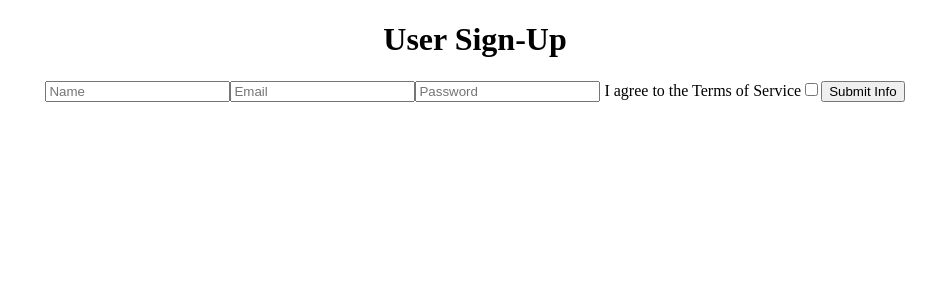
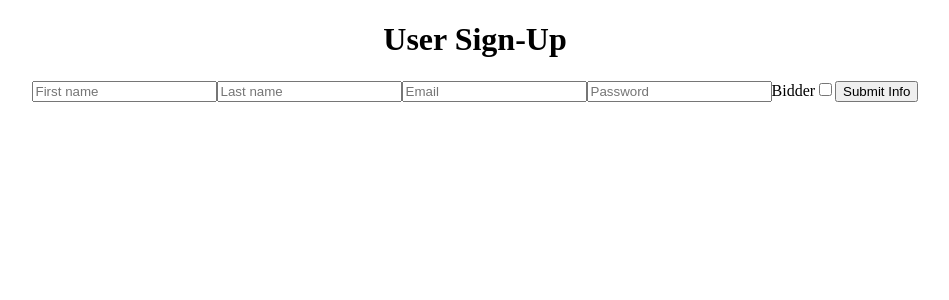
Before and after one commit to allenben746/Frontend-1, a React (Create React App) app in the folder frontend/: page /sign-up in a window 1280 px wide. Shown: the top 300 px of the page, without its empty margins (165-1114 px from the left). Built offline with nearby package versions, Linux system fonts and the light colour scheme.

Commit message:
Reached server response

```diff
--- a/frontend/src/components/SignUp.js
+++ b/frontend/src/components/SignUp.js
@@ -1,7 +1,6 @@
-import React, { useState, useEffect } from 'react';
-import { Link } from "react-router-dom";
+import React from 'react';
 import { withFormik, Form, Field } from "formik";
-// import axios from 'axios';
+import axios from 'axios';
 import * as Yup from "yup";
 
 // send back -> first_name, last_name, email, username
@@ -11,14 +10,12 @@ const SignUpForm = ({ errors, touched, values, status }) => {
         <div className="userForm">
             <h1>User Sign-Up</h1>
             <Form>
-                <Field type="text" name="name" placeholder="Name" />
-                {touched.name && errors.name && (
-                    <p className='errorMessage'>{errors.name}</p>
-                )}
+                <Field type="text" name="first_name" placeholder="First name" />
+                <Field type="text" name="last_name" placeholder="Last name" />
                 <Field type="text" name="email" placeholder="Email" />
                 <Field type="password" name="password" placeholder="Password" />
-                <label> I agree to the Terms of Service
-                <Field type="checkbox" name="termsOfService" />
+                <label>Bidder
+                <Field type="checkbox" name="user_classification" />
                 </label>
                 <button type="submit">Submit Info</button>
             </Form>
@@ -29,34 +26,42 @@ const SignUpForm = ({ errors, touched, values, status }) => {
 const FormikUserForm = withFormik({
 
     //Handles State
-    // mapPropsToValues({name, email, password}){
-    //     return {
-    //         name: name || "",
-    //         email: email || "",
-    //         password: password || "",
-    //     }
-    // },
-    //Yup Validation
+    mapPropsToValues({first_name, last_name, email, password, user_classification}){
+        return {
+            first_name: first_name || "",
+            last_name: last_name || "",
+            email: email || "",
+            password: password || "",
+            user_classification: user_classification || ""
+        }
+    },
+    // Yup Validation
     validationSchema: Yup.object().shape({
-        name: Yup.string()
-        .required('Name is required'),
+        first_name: Yup.string()
+        .required('First name is required'),
+        last_name: Yup.string()
+        .required('Last name is required'),
         email: Yup.string()
           .email()
           .required('Email is required'),
         password: Yup.string()
           .min(6)
           .max(20)
-          .required('A password is required')
-      })
+          .required('A password is required'),
+          user_classification: Yup.boolean()
+          .required('Checkbox is required')
+      }),
      //Post request
-    // handleSubmit(values, {setStatus, resetForm}){
-    //     console.log("Form submitted", values);
-    //     axios.post("https://reqres.in/api/users", values)
-    //     .then(res => {
-    //         setStatus(res.data)
-    //         resetForm();
-    //         })
-    //     .catch(err => console.log(err))
-    // }
+    handleSubmit(values, {setStatus, resetForm}){
+        console.log("Form submitted", values);
+        axios.post("https://silent-auction-api.herokuapp.com/api/auth/register", values)
+        .then(res => {
+            setStatus(res.data)
+            resetForm();
+            console.log("Server response ->", res.data);
+            console.log("Submitted");
+            })
+        .catch(err => console.log(err))
+    }
 })(SignUpForm);
 export default FormikUserForm;
```
